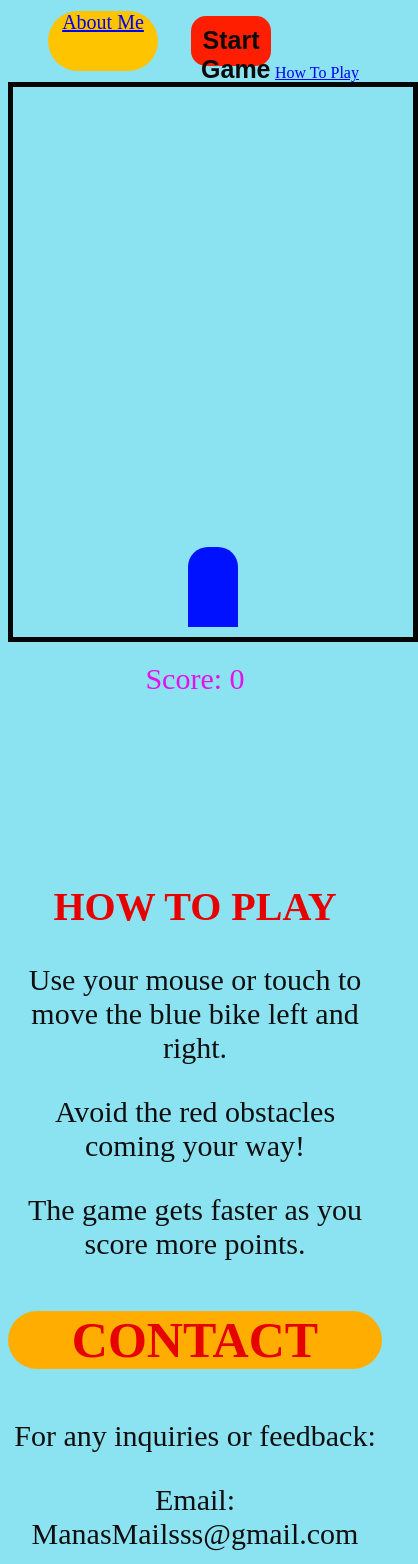
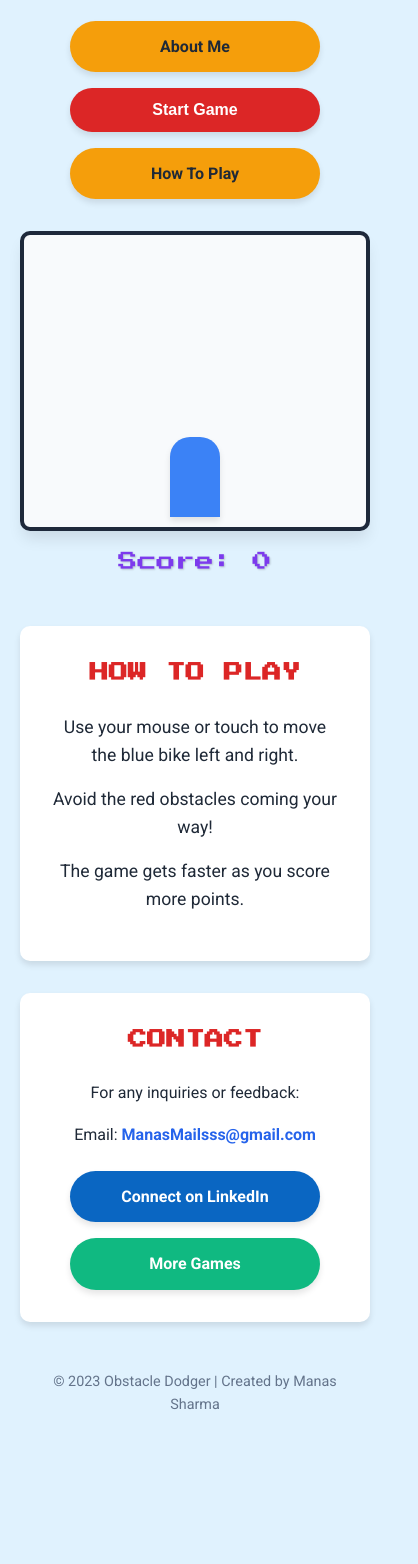
Before and after one commit to ManasCodez/ObstacleDodger, a plain HTML site: page index.html in a window 390 px wide. Shown: the part 163-1727 px from the top of the page, 418 px wide, since content can reach past the window. After the commit the page ends 1615 px from the top, so only its background shows below. Drawn offline with Linux system fonts and the light colour scheme.

Commit message:
Update styles.css

```diff
--- a/styles.css
+++ b/styles.css
@@ -1,15 +1,130 @@
+:root {
+  --primary-color: #2563eb;
+  --secondary-color: #dc2626;
+  --accent-color: #f59e0b;
+  --text-color: #1f2937;
+  --background-color: #e0f2fe;
+  --game-bg: #f8fafc;
+  --bike-color: #3b82f6;
+  --obstacle-color: #ef4444;
+  --score-color: #7c3aed;
+}
+
+* {
+  box-sizing: border-box;
+  margin: 0;
+  padding: 0;
+}
+
+body {
+  font-family: 'Roboto', sans-serif;
+  background-color: var(--background-color);
+  color: var(--text-color);
+  line-height: 1.6;
+  min-height: 100vh;
+  display: flex;
+  flex-direction: column;
+}
+
+.container {
+  max-width: 1200px;
+  margin: 0 auto;
+  padding: 20px;
+  flex: 1;
+}
+
+header {
+  text-align: center;
+  margin-bottom: 2rem;
+}
+
+h1 {
+  font-family: 'Press Start 2P', cursive;
+  color: var(--primary-color);
+  font-size: clamp(1.5rem, 5vw, 3rem);
+  margin: 1rem 0;
+  text-shadow: 2px 2px 4px rgba(0, 0, 0, 0.2);
+  padding: 1rem;
+  background-color: #1e293b;
+  border-radius: 10px;
+  color: white;
+}
+
+.controls {
+  display: flex;
+  justify-content: center;
+  flex-wrap: wrap;
+  gap: 1rem;
+  margin: 1.5rem 0;
+}
+
+.btn {
+  display: inline-block;
+  padding: 0.8rem 1.5rem;
+  font-size: 1rem;
+  font-weight: bold;
+  text-align: center;
+  text-decoration: none;
+  border: none;
+  border-radius: 50px;
+  cursor: pointer;
+  transition: all 0.3s ease;
+  box-shadow: 0 4px 6px rgba(0, 0, 0, 0.1);
+}
+
+.start-btn {
+  background-color: var(--secondary-color);
+  color: white;
+  min-width: 180px;
+}
+
+.start-btn:hover {
+  background-color: #b91c1c;
+  transform: translateY(-2px);
+}
+
+.about-me, .how-to-play {
+  background-color: var(--accent-color);
+  color: var(--text-color);
+}
+
+.about-me:hover, .how-to-play:hover {
+  background-color: #d97706;
+  transform: translateY(-2px);
+}
+
+.game-area {
+  display: flex;
+  flex-direction: column;
+  align-items: center;
+  margin-bottom: 3rem;
+}
+
+.game-container {
+  position: relative;
+  width: 100%;
+  max-width: 600px;
+  height: 400px;
+  border: 4px solid #1e293b;
+  border-radius: 10px;
+  margin: 0 auto;
+  overflow: hidden;
+  background-color: var(--game-bg);
+  box-shadow: 0 10px 15px -3px rgba(0, 0, 0, 0.1);
+}
 
 .bike {
   position: absolute;
   width: 50px;
   height: 80px;
-    background-color: rgb(0, 17, 255);
+  background-color: var(--bike-color);
   bottom: 10px;
-    left:50%;
-
+  left: 50%;
   transform: translateX(-50%);
   border-top-left-radius: 20px;
   border-top-right-radius: 20px;
+  z-index: 10;
+  box-shadow: 0 4px 6px rgba(0, 0, 0, 0.1);
 }
 
 .obstacles {
@@ -21,382 +136,130 @@
 .obstacle {
   position: absolute;
   border-bottom-left-radius: 40px;
-    border-bottom-right-radius:40px ;
+  border-bottom-right-radius: 40px;
   width: 40px;
-    height: 40px;
-    background-color: rgb(243, 9, 9);
   height: 50px;
+  background-color: var(--obstacle-color);
+  box-shadow: 0 4px 6px rgba(0, 0, 0, 0.2);
 }
 
-  #score {
-    text-align: center;
-    font-size: 30px;
-    margin-top: 20px;
-    color: rgb(229, 16, 236);
+.score-display {
+  font-family: 'Press Start 2P', cursive;
+  font-size: 1.5rem;
+  margin-top: 1rem;
+  color: var(--score-color);
+  text-shadow: 1px 1px 2px rgba(0, 0, 0, 0.2);
 }
 
-  html{
-    background-color: rgb(139, 226, 241);
+.instructions, .contact {
+  background-color: white;
+  padding: 2rem;
+  border-radius: 10px;
+  margin-bottom: 2rem;
+  box-shadow: 0 4px 6px rgba(0, 0, 0, 0.1);
 }
 
-  h1{
-    text-align: center;
-    font-size: 75px;
-    color: #128df1;
-    margin-bottom: 20px;
-    background-color: #0a0a0a;
-    border-radius: 30px;
-    margin-top: 0;
-    font-family: 'Lucida Sans', 'Lucida Sans Regular', 'Lucida Grande', 'Lucida Sans Unicode', Geneva, Verdana, sans-serif;
-
-
-  }
-
-  h2{
-    font-size: 40px;
-    text-align: center;
-    color: #e60000;
-    margin-top: 20%;
-  }
-  section{
-    width: fit-content;
-  }
-
-  h3{
-    font-size: 50px;
-    color: #e60000;
-    text-align: center;
-    background-color: #ffae00;
-    border-radius: 30px;
-  }
-
-  h4{
-    font-size: 30px;
-    color: rgb(9, 13, 238);
+h2, h3 {
+  font-family: 'Press Start 2P', cursive;
+  color: var(--secondary-color);
+  font-size: 1.5rem;
+  margin-bottom: 1.5rem;
   text-align: center;
 }
 
-
-  footer {
-    background-color: #f2f2f2;
-    padding: 20px;
-    text-align: center;
-    font-size: 14px;
-    color: #888;
-  }
-
-
-
-
-
-
-      .game-container {
-        position: relative;
-        width: 600px;
-        height: 600px;
-        border: 5px solid rgb(10, 10, 10);
-        margin: 0 auto;
-        overflow: hidden;
-      }
-
-      .start-btn {
-        background-color: #ff0000;
-        color: #0e0d0d;
-        padding: 20px;
-        font-size: 50px;
-        border: none;
-        border-radius: 40px;
-        margin-left: 150px;
-        cursor: pointer;
-        font-weight: bold;
-        height: 80px;
-        width: 180px;
-        padding: 10px;
-        margin-top: 30px;
-      }
-
-      .start-btn:hover {
-        background-color: #00e632;
-
-        color: #0e0d0d;
-        padding: 20px;
-        font-size: 50px;
-        border: none;
-        border-radius: 40px;
-        margin-left: 150px;
-        cursor: pointer;
-        font-weight: bold;
-        height: 80px;
-        width: 180px;
-        padding: 10px;
-        margin-top: 30px;
-
-      }
-
-      p {
-        font-size: 30px;
-        color: #131413;
+.instruction-content p {
+  margin-bottom: 1rem;
+  font-size: 1.1rem;
   text-align: center;
 }
 
-      .about-me {
-        background-color: #ffc400;
-        font-size: 50px;
-        border-radius: 30px;
-        height: 80px;
-        width: 250px;
-        float: left; /* Position the button on the left side */
-        margin-right: 100px; /* Add some spacing between the buttons */
-        margin-top: 30px;
+.contact p {
+  text-align: center;
+  margin-bottom: 1rem;
 }
 
-      .H2P {
-        font-size: 50px;
-        background-color: #ffc400;
-        border-radius: 30px;
-        height: 80px;
-        width: 350px;
-        float: right; /* Position the button on the right side */
-        margin-left: 800px; /* Add some spacing between the buttons */
-        margin-top: -80px;
-        margin-bottom: 30px;
+.email span {
+  color: var(--primary-color);
+  font-weight: bold;
 }
 
-      .about-me:hover{
-        background-color: #ff4800;
-        font-size: 45px;
-        border-radius: 30px;
-        height: 80px;
-        width: 250px;
-        float: left; /* Position the button on the left side */
-        margin-right: 100px; /* Add some spacing between the buttons */
-        margin-top: 30px;
+.social-links {
+  display: flex;
+  justify-content: center;
+  flex-wrap: wrap;
+  gap: 1rem;
+  margin-top: 1.5rem;
 }
 
-      .H2P:hover{
-        font-size: 45px;
-        background-color: #ff4800;
-        border-radius: 30px;
-        height: 80px;
-        width: 350px;
-        float: right; /* Position the button on the right side */
-        margin-left: 800px; /* Add some spacing between the buttons */
-        margin-top: -80px;
-        margin-bottom: 30px;
+.linkedin {
+  background-color: #0a66c2;
+  color: white;
 }
 
-
-
-      .linkedin-btn {
-        display: inline-block;
-        font-size: 40px;
-        font-weight: 300px;
-        background-color: #0897e4;
-        color: #fff;
-        padding: 20px;
-        border-radius: 20px;
-        text-decoration: none;
-        margin-left: 31%;
-        height: 100px;
-        width: 450px;
+.linkedin:hover {
+  background-color: #004182;
+  transform: translateY(-2px);
 }
 
-      .linkedin-btn:hover {
-        background-color: #005FAB;
+.more-games {
+  background-color: #10b981;
+  color: white;
 }
 
-
-      .more{
-
-        position: absolute;
-        font-size: 40px;
-
-        background-color: #03f3bf;
-        border-radius: 50px;
-        padding: 10px;
-        left: 38%;
-        margin: -8px;
-        height: 100px;
-        width: 300px;
-        margin-top: 150px;
-
+.more-games:hover {
+  background-color: #059669;
+  transform: translateY(-2px);
 }
 
-      .more:hover{
-        font-size: 35px;
-        background-color: #0897e4;
-        border-radius: 30px;
+footer {
+  text-align: center;
+  padding: 1rem;
+  margin-top: auto;
+  font-size: 0.9rem;
+  color: #64748b;
 }
 
+/* Responsive adjustments */
+@media (max-width: 768px) {
+  .controls {
+    flex-direction: column;
+    align-items: center;
+  }
 
+  .game-container {
+    height: 350px;
+  }
 
+  .btn {
+    width: 100%;
+    max-width: 250px;
+  }
 
+  .social-links {
+    flex-direction: column;
+    align-items: center;
+  }
 
+  .social-links .btn {
+    width: 100%;
+    max-width: 250px;
+  }
+}
 
-
-
-
-      @media (max-width: 500px) {
-        body {
-          text-align: center;
+@media (max-width: 480px) {
+  .game-container {
+    height: 300px;
   }
 
   h1 {
-          text-align: center;
-          font-size: 50px;
-          color: #128df1;
-          margin-bottom: 20px;
-          background-color: #0c0c0c;
-          border-radius: 50px;
-          margin-top: 0;
-          width: 408px;
-          font-family: 'Lucida Sans', 'Lucida Sans Regular', 'Lucida Grande', 'Lucida Sans Unicode', Geneva, Verdana, sans-serif;
+    font-size: 1.8rem;
   }
 
-        h2{
-          font-size: 40px;
-          text-align: center;
-          color: #e60000;
-          margin-top: 50%;
+  h2, h3 {
+    font-size: 1.2rem;
   }
 
-        .game-container {
-          position: relative;
-          width: 400px;
-          height: 550px;
-          border: 5px solid rgb(5, 5, 5);
-          margin: 0 auto;
-          overflow: hidden;
-        }
-
-        .start-btn {
-          background-color: #ff1e00;
-          color: #0c0c0c;
-          padding: 10px;
-          font-size: 25px;
-          border: none;
-          border-radius: 15px;
-          cursor: pointer;
-          font-weight: bold;
-          height: 50px;
-          width: 80px;
-          margin-top: 35px;
-          margin-left: -20px;
-        }
-
-        .start-btn:hover {
-          background-color: #00e60c;
-
-          color: #0c0c0c;
-          padding: 10px;
-          font-size: 25px;
-          border: none;
-          border-radius: 15px;
-          cursor: pointer;
-          font-weight: bold;
-          height: 50px;
-          width: 80px;
-          margin-top: 35px;
-          margin-left: -20px;
-        }
-
-
-        p {
-          font-size: 30px;
-          color: #0f0f0f;
-          text-align: center;
-        }
-
-        .about-me {
-          background-color: #ffc400;
-          font-size: 20px;
-          border-radius: 30px;
-          height: 60px;
-          width: 110px;
-          float: left;
-          /* Position the button on the left side */
-          margin-right: 30px;
-          /* Add some spacing between the buttons */
-          margin-top: 30px;
-          margin-left: 40px;
-        }
-
-        .about-me:hover {
-          background-color: #00f7ff;
-          font-size: 20px;
-          border-radius: 30px;
-          height: 60px;
-          width: 110px;
-          float: left;
-          /* Position the button on the left side */
-          margin-right: 30px;
-          /* Add some spacing between the buttons */
-          margin-top: 30px;
-          margin-left: 40px;
-        }
-
-
-        .H2P {
-          font-size: 20px;
-          background-color: #ffc400;
-          border-radius: 30px;
-          height: 60px;
-          width: 120px;
-          margin-top: 30px;
-          margin-left: 10px;
-          /* Add some spacing between the buttons */
-          margin-bottom: 10px;
-          padding: 5px;
-        }
-
-        .H2P:hover {
-          background-color: #00f7ff;
-          font-size: 20px;
-          border-radius: 30px;
-          height: 60px;
-          width: 120px;
-          margin-top: 30px;
-          margin-left: 10px;
-          /* Add some spacing between the buttons */
-          margin-bottom: 10px;
-          padding: 10px;
-        }
-
-        .linkedin-btn {
-          display: inline-block;
-          font-size: 30px;
-          font-weight: 300;
-          background-color: #0897e4;
-          color: #fff;
-          padding: 20px;
-          border-radius: 20px;
-          text-decoration: none;
-          margin-left: 0px;
-          height: 100px;
-          width: 200px;
-        }
-
-        .linkedin-btn:hover {
-          background-color: #005fab;
-        }
-
-        .more {
-          position: absolute;
-          font-size: 30px;
-          background-color: #03f3bf;
-          border-radius: 50px;
-          padding: 10px;
-          left: 28%;
-          height: 80px;
-          width: 200px;
-          margin-top: 120px;
-        }
-
-        .more:hover {
-          font-size: 25px;
-          background-color: #087ae4;
-          border-radius: 30px;
-          height: 80px;
-          width: 200px;
+  .score-display {
+    font-size: 1.2rem;
   }
 }
```
Lines whose indentation alone changed are shown as unchanged.
